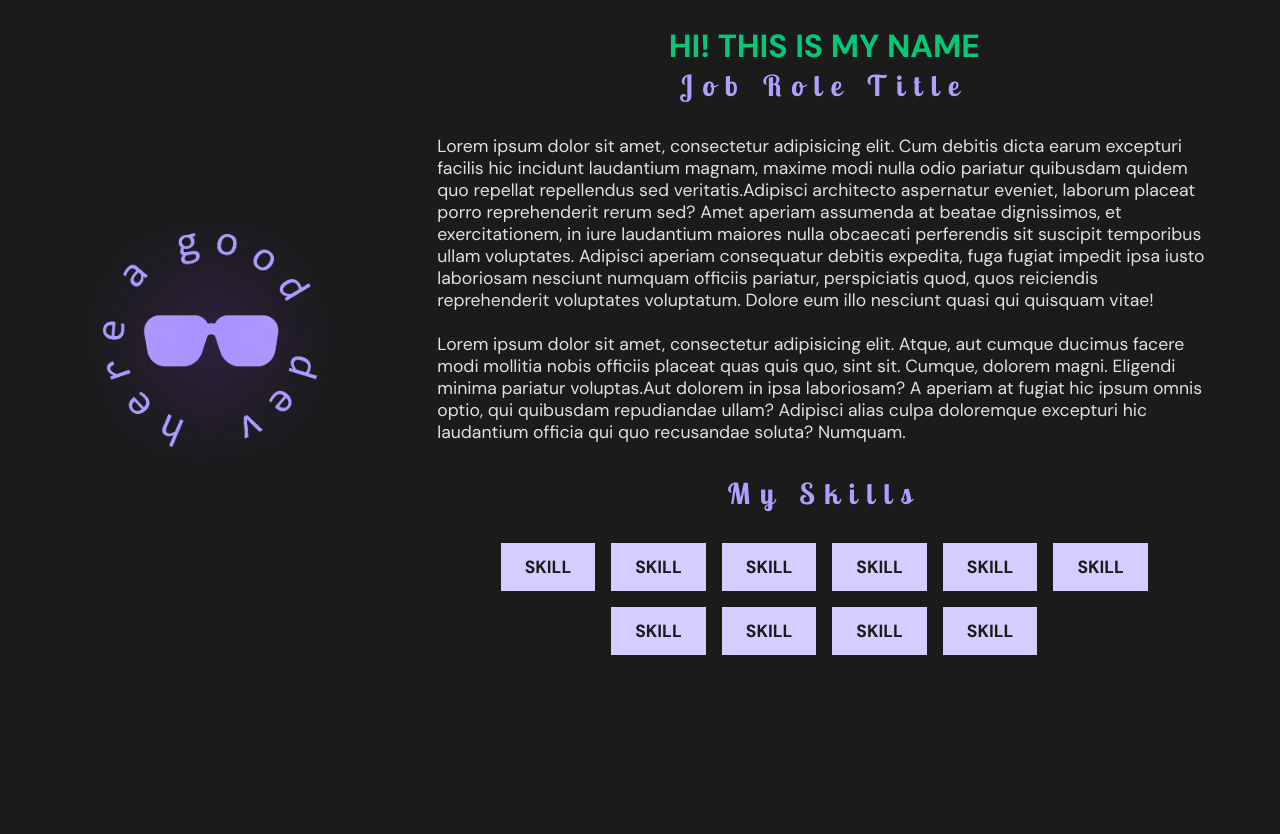
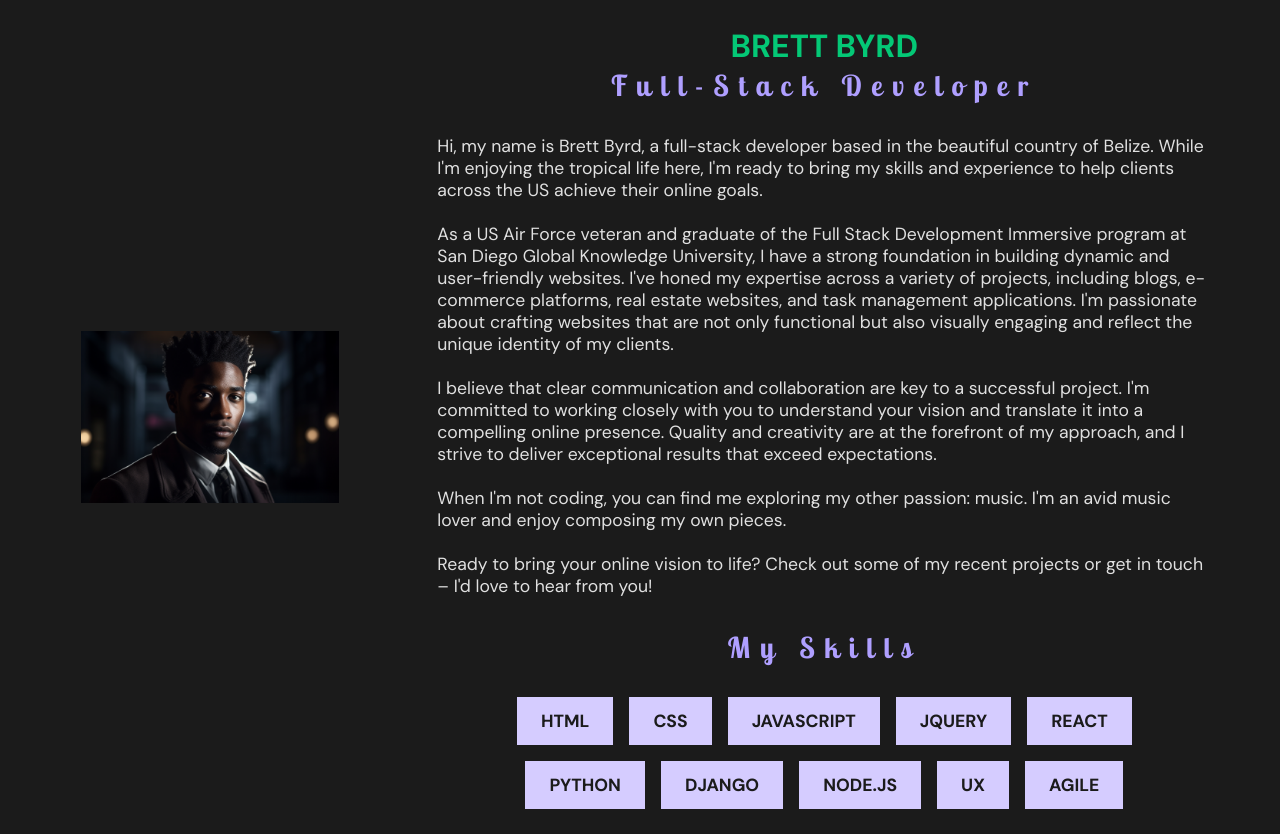
Before and after one commit to zerias52/117_Portfolio, a Django app: page / in a window 1280 px wide. Shown: the part 75-909 px from the top of the page. Before the commit the page ends 730 px from the top, so only its background shows below. Run offline with Django 5.2, Linux system fonts and the light colour scheme.

Commit message:
Added Experience page

```diff
--- a/content/admin.py
+++ b/content/admin.py
@@ -1,6 +1,7 @@
 from django.contrib import admin
-from .models import Skill, Project
+from .models import Skill, Project, Experience
 
 # Register your models here.
 admin.site.register(Skill)
 admin.site.register(Project)
+admin.site.register(Experience)
--- a/content/urls.py
+++ b/content/urls.py
@@ -1,10 +1,11 @@
 from django.urls import path
 from django.conf.urls.static import static
 from django.conf import settings
-from .views import projects_list
+from .views import projects_list, experience_list
 
 urlpatterns = [
     path('', projects_list, name='projects_list'),
+    path('experiences', experience_list, name='experience_list'),
 ]
 
 urlpatterns += static(settings.MEDIA_URL, document_root=settings.MEDIA_ROOT)
--- a/templates/base.html
+++ b/templates/base.html
@@ -31,7 +31,7 @@
            <div class="nav-options center-row">
                <a href="{% url "about_url" %}">About Me</a>
                <a href="{% url "projects_list" %}">Projects</a>
-               <a href="">Experience</a>
+               <a href="{% url "experience_list" %}">Experience</a>
                <a href="{% url "contact" %}">Contact</a>
            </div>
        </nav>
--- a/templates/pages/about.html
+++ b/templates/pages/about.html
@@ -6,40 +6,41 @@
 {% block content %}
     <section class="about-section center-row">
         <div class="about-image center-row">
-            <img src="{% static "./img/logo.png" %}" alt="">
+            <img src="{% static "./img/Tony.png" %}" alt="">
         </div>
         <div class="about-desc center-column">
-            <h1>Hi! This is my name</h1>
-            <h2>Job Role Title</h2>
-            <p><span>Lorem ipsum dolor sit amet, consectetur adipisicing elit. Cum debitis dicta earum excepturi facilis
-                hic incidunt laudantium magnam, maxime modi nulla odio pariatur quibusdam quidem quo repellat
-                repellendus sed veritatis.</span><span>Adipisci architecto aspernatur eveniet, laborum placeat porro
-                reprehenderit rerum sed? Amet aperiam assumenda at beatae dignissimos, et exercitationem, in iure
-                laudantium maiores nulla obcaecati perferendis sit suscipit temporibus ullam voluptates.</span><span>
-                Adipisci aperiam consequatur debitis expedita, fuga fugiat impedit ipsa iusto laboriosam nesciunt numquam
-                officiis pariatur, perspiciatis quod, quos reiciendis reprehenderit voluptates voluptatum. Dolore eum
-                illo nesciunt quasi qui quisquam vitae!</span>
-                <br><br>
-                <span>Lorem ipsum dolor sit amet, consectetur adipisicing elit. Atque, aut cumque ducimus facere modi
-                mollitia nobis officiis placeat quas quis quo, sint sit. Cumque, dolorem magni. Eligendi minima
-                pariatur voluptas.</span><span>Aut dolorem in ipsa laboriosam? A aperiam at fugiat hic ipsum omnis
-                optio, qui quibusdam repudiandae ullam? Adipisci alias culpa doloremque excepturi hic laudantium
-                officia qui quo recusandae soluta? Numquam.</span></p>
+            <h1>Brett Byrd</h1>
+            <h2>Full-Stack Developer</h2>
+            <p>Hi, my name is Brett Byrd, a full-stack developer based in the beautiful country of Belize.  While I'm
+                enjoying the tropical life here, I'm ready to bring my skills and experience to help clients across the
+                US achieve their online goals.<br><br>
+                As a US Air Force veteran and graduate of the Full Stack Development Immersive program at San Diego
+                Global Knowledge University, I have a strong foundation in building dynamic and user-friendly websites.
+                I've honed my expertise across a variety of projects, including blogs, e-commerce platforms, real
+                estate websites, and task management applications.  I'm passionate about crafting websites that are not
+                only functional but also visually engaging and reflect the unique identity of my clients.<br><br>
+                I believe that clear communication and collaboration are key to a successful project.  I'm committed to
+                working closely with you to understand your vision and translate it into a compelling online presence.
+                Quality and creativity are at the forefront of my approach, and I strive to deliver exceptional results
+                that exceed expectations.<br><br>
+                When I'm not coding, you can find me exploring my other passion: music. I'm an avid music lover and
+                enjoy composing my own pieces.<br><br>
+                Ready to bring your online vision to life?  Check out some of my recent projects or get in touch – I'd
+                love to hear from you!</p>
             <div class="skills-container center-column">
                 <h2>My Skills</h2>
                 <div class="skills-list center-row">
-                    <label class="text-label">Skill</label>
-                    <label class="text-label">Skill</label>
-                    <label class="text-label">Skill</label>
-                    <label class="text-label">Skill</label>
-                    <label class="text-label">Skill</label>
-                    <label class="text-label">Skill</label>
-                    <label class="text-label">Skill</label>
-                    <label class="text-label">Skill</label>
-                    <label class="text-label">Skill</label>
-                    <label class="text-label">Skill</label>
+                    <label class="text-label">HTML</label>
+                    <label class="text-label">CSS</label>
+                    <label class="text-label">JavaScript</label>
+                    <label class="text-label">jQuery</label>
+                    <label class="text-label">React</label>
+                    <label class="text-label">Python</label>
+                    <label class="text-label">Django</label>
+                    <label class="text-label">Node.js</label>
+                    <label class="text-label">UX</label>
+                    <label class="text-label">AGILE</label>
                 </div>
-
             </div>
         </div>
     </section>
```
Also changed, not shown: content/models.py (+10 -0 lines), content/views.py (+6 -1 lines), static/CSS/sections.css (+41 -0 lines), templates/content/experience_list.html (added, +32 -0 lines), content/migrations/0002_experience.py (added), db.sqlite3, static/img/Tony.png (added).
